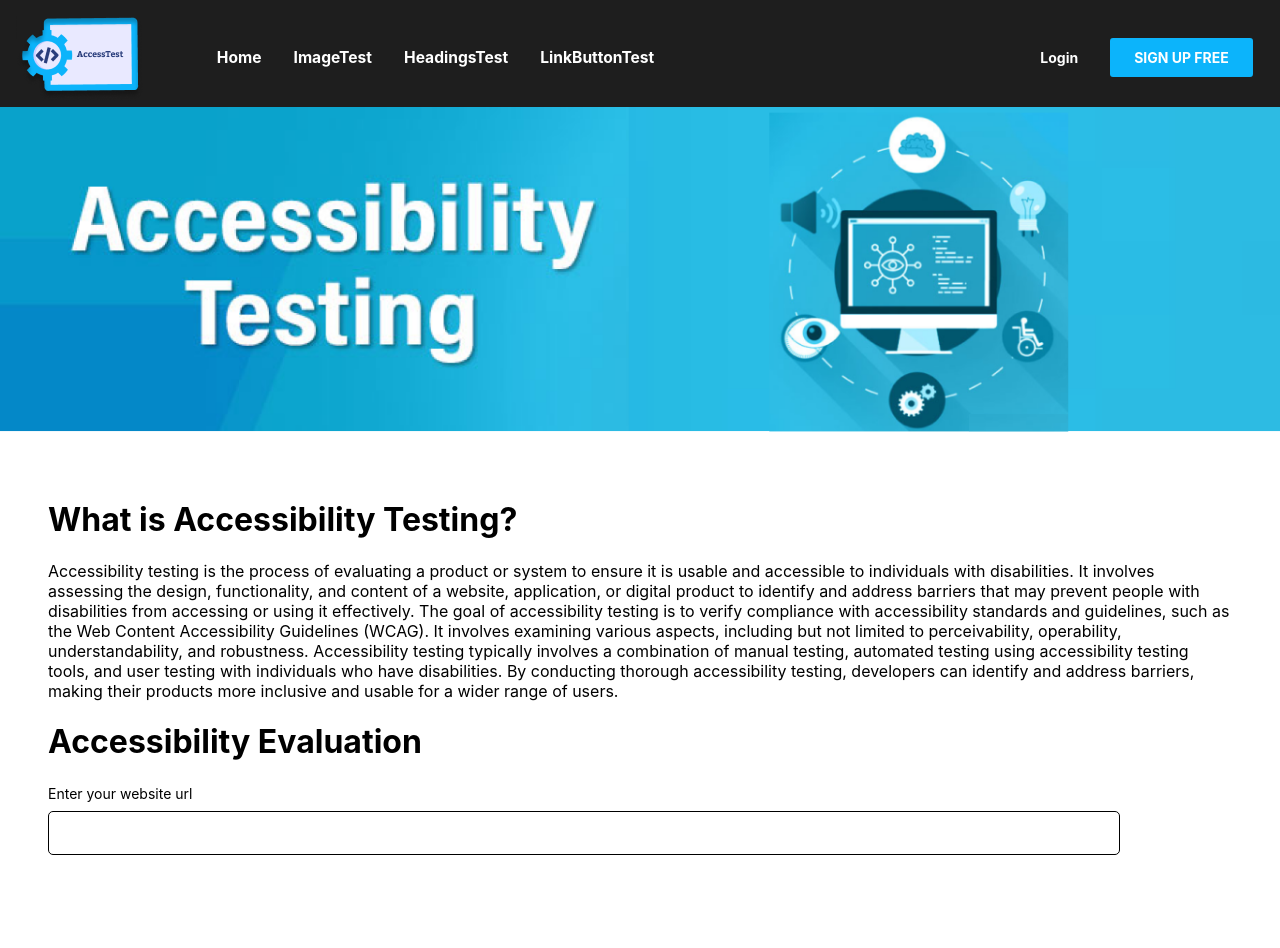
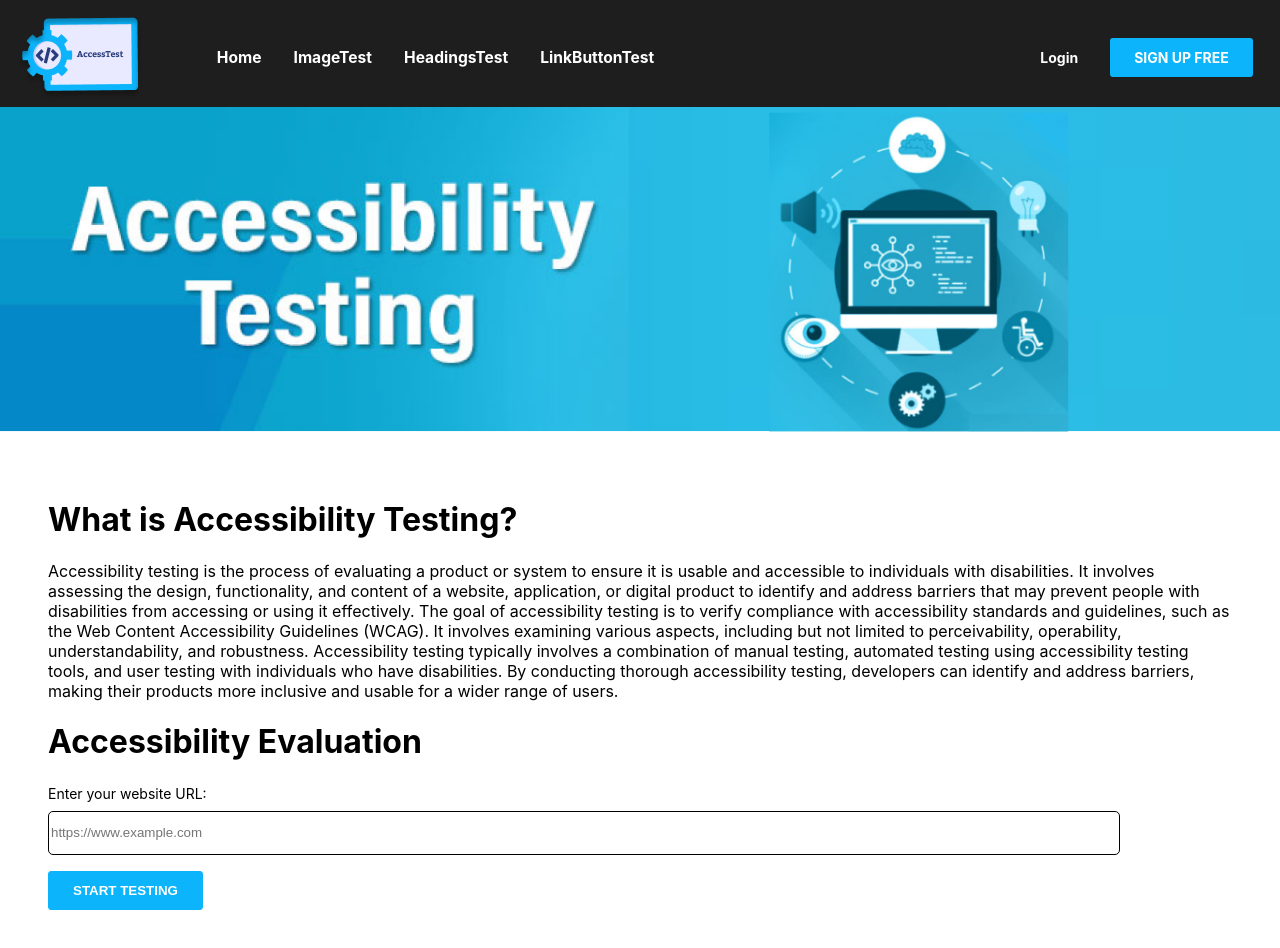
Before and after one commit to rimaabouchacra/Accessibility-Testing, a React (Create React App) app in the folder AccessTest-Frontend/access-test/: page / in a window 1280 px wide. Shown: the top 948 px of the page. Before the commit the page ends 903 px from the top, so only its background shows below. Built offline with nearby package versions, Linux system fonts and the light colour scheme.

Commit message:
added website url input

```diff
--- a/AccessTest-Frontend/access-test/src/components/home_content/index.css
+++ b/AccessTest-Frontend/access-test/src/components/home_content/index.css
@@ -15,11 +15,13 @@
     height: 2.5rem;
     border: 1px solid black;
     margin-top: 0.5rem;
+    margin-bottom: 1rem;
 }
 .input-url:focus{
     border: none;
     box-shadow: 0px 0px 10px var(--blue);
     outline: 2px solid var(--blue);
+
 }
 
 @media only screen and (max-width: 768px) {
--- a/AccessTest-Frontend/access-test/src/components/home_content/index.js
+++ b/AccessTest-Frontend/access-test/src/components/home_content/index.js
@@ -1,20 +1,51 @@
-import './index.css'
-import React from 'react';
-import header from '../../images/Header.png'
+import '../index.css';
+import './index.css';
+import React, { useState } from 'react';
+import header from '../../images/Header.png';
 
 const Content = () => {
-return(
+  const [url, setUrl] = useState('');
+  const [errorMessage, setErrorMessage] = useState('');
+
+  const handleUrlChange = (event) => {
+    setUrl(event.target.value);
+    setErrorMessage('');
+  };
+
+  const handleSubmit = (event) => {
+    event.preventDefault();
+
+    if (!url.match(/^https?:\/\/.+$/)) {
+      setErrorMessage('Please enter a valid URL starting with http:// or https://');
+      return;
+    }
+
+  };
+
+  return (
     <div>
-        <img  className='headerr' src={header} alt="accessibility testing text with related icons" />
-        <div className='content'>
-            <h1>What is Accessibility Testing?</h1>
-            <p>Accessibility testing is the process of evaluating a product or system to ensure it is usable and accessible to individuals with disabilities. It involves assessing the design, functionality, and content of a website, application, or digital product to identify and address barriers that may prevent people with disabilities from accessing or using it effectively. The goal of accessibility testing is to verify compliance with accessibility standards and guidelines, such as the Web Content Accessibility Guidelines (WCAG). It involves examining various aspects, including but not limited to perceivability, operability, understandability, and robustness. Accessibility testing typically involves a combination of manual testing, automated testing using accessibility testing tools, and user testing with individuals who have disabilities. By conducting thorough accessibility testing, developers can identify and address barriers, making their products more inclusive and usable for a wider range of users.</p>
-            <h1>Accessibility Evaluation</h1>
-            <label className='label' htmlFor="url">Enter your website url</label>
-            <input className="input-url" type="text" />
-        </div>
+      <img className='headerr' src={header} alt="accessibility testing text with related icons" />
+      <div className='content'>
+        <h1>What is Accessibility Testing?</h1>
+        <p>Accessibility testing is the process of evaluating a product or system to ensure it is usable and accessible to individuals with disabilities. It involves assessing the design, functionality, and content of a website, application, or digital product to identify and address barriers that may prevent people with disabilities from accessing or using it effectively. The goal of accessibility testing is to verify compliance with accessibility standards and guidelines, such as the Web Content Accessibility Guidelines (WCAG). It involves examining various aspects, including but not limited to perceivability, operability, understandability, and robustness. Accessibility testing typically involves a combination of manual testing, automated testing using accessibility testing tools, and user testing with individuals who have disabilities. By conducting thorough accessibility testing, developers can identify and address barriers, making their products more inclusive and usable for a wider range of users.</p>
+        <h1>Accessibility Evaluation</h1>
+        <label className='label' htmlFor="url">Enter your website URL:</label>
+        <input
+          className="input-url"
+          type="text"
+          pattern="https?://.*"
+          placeholder='https://www.example.com'
+          value={errorMessage ? errorMessage :url}
+          onChange={handleUrlChange}
+           onFocus={() => setErrorMessage('')}
+          onBlur={(event) => event.target.placeholder = 'https://www.example.com'}
+          required
+        />
+        <br/>
+        <button className='all-btn' onClick={handleSubmit} type="submit">Start Testing</button>
+      </div>
+    </div>
+  );
+};
 
-    </div>
-)
-}
-export default Content
+export default Content;
--- /dev/null
+++ b/AccessTest-Frontend/access-test/src/components/index.css
@@ -0,0 +1,16 @@
+.all-btn {
+    padding: 0.7rem 1.5rem;
+    text-decoration: none;
+    text-align: center;
+    text-transform: uppercase;
+    background-color: var(--blue);
+    color: white;
+    font-weight: bold;
+    border-radius: 0.188rem;
+    border: 1px solid var(--blue);
+    cursor: pointer;
+}
+.all-btn:hover {
+    background-color: var(--dark-blue);
+    border: 1px solid var(--dark-blue);
+}
```
